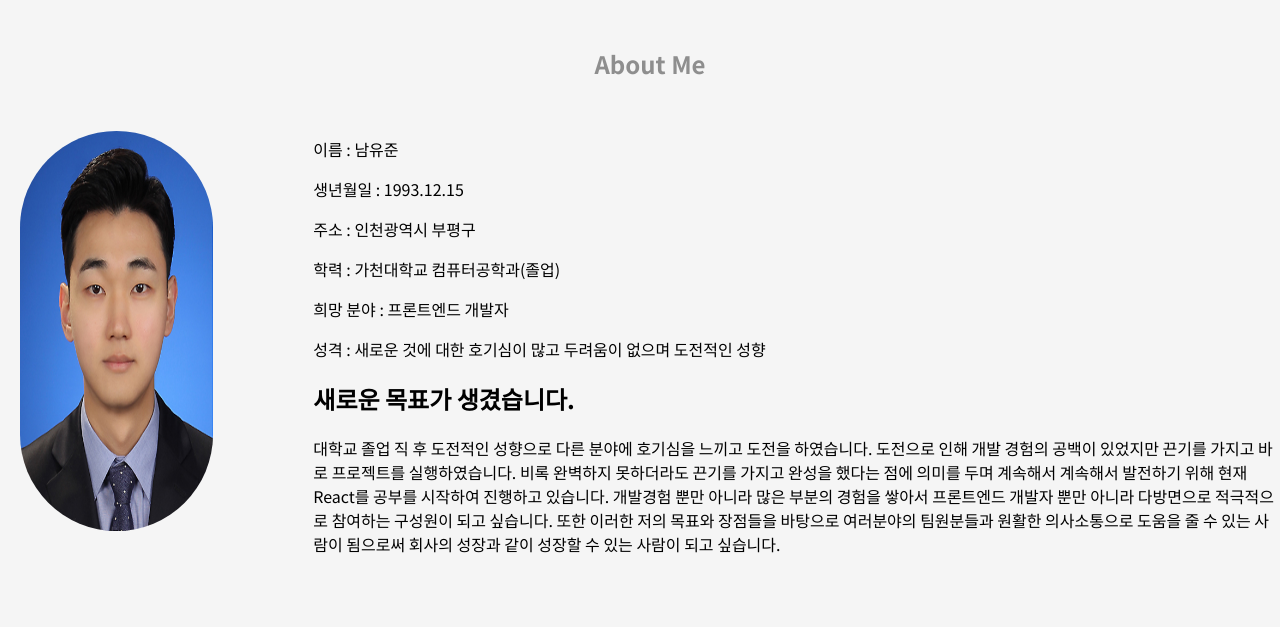
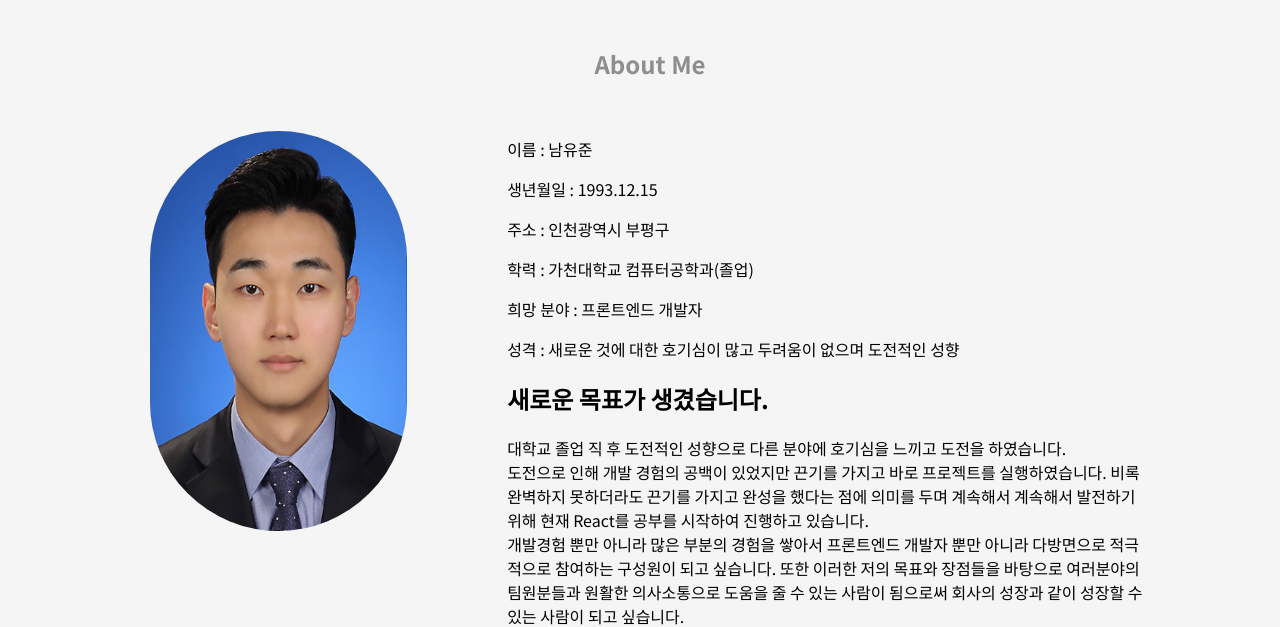
Before and after one commit to YooJunNam/Portfolio, a React (Create React App) app: page / in a window 1280 px wide. Shown: the part 800-1427 px from the top of the page. Built offline with nearby package versions, Linux system fonts and the light colour scheme.

Commit message:
자기소개 페이지 1000px넘어갈때 중앙 정렬

```diff
--- a/src/CSS/about.css
+++ b/src/CSS/about.css
@@ -7,20 +7,29 @@
 }
 
 .myImage {
-  width: 20%;
+  width: 40%;
 }
 
 .aboutMe {
   margin-left: 100px;
   width: 100%;
-  margin-bottom: 60px;
 }
 
 .myProfile {
   display: flex;
-  flex: space-between;
+  padding: 0 0 60px;
 }
 
+.myProfileWrapper {
+  display: flex;
+  justify-content: center;
+}
+
+@media (min-width: 1000px) {
+  .myProfile {
+    width: 1000px;
+  }
+}
 @media (max-width: 1000px) {
   #sectionAbout {
     padding: 0px;
@@ -31,6 +40,7 @@
   .myImage {
     width: 100%;
     text-align: center;
+    padding: 2rem 0;
   }
   .aboutMe {
     text-align: center;
--- a/src/Page/About.js
+++ b/src/Page/About.js
@@ -1,7 +1,6 @@
 import React from "react";
-import styled from "styled-components";
+import "../CSS/about.css";
 import myprofile from "../Img/profile.jpg";
-import "../CSS/about.css";
 
 function About() {
   return (
@@ -15,6 +14,7 @@ function About() {
       >
         About Me
       </h2>
+      <div className="myProfileWrapper">
         <div className="myProfile">
           <div className="myImage">
             <img
@@ -35,21 +35,24 @@ function About() {
             <p>학력 : 가천대학교 컴퓨터공학과(졸업)</p>
             <p>희망 분야 : 프론트엔드 개발자</p>
             <p>
-            성격 : 새로운 것에 대한 호기심이 많고 두려움이 없으며 도전적인 성향
+              성격 : 새로운 것에 대한 호기심이 많고 두려움이 없으며 도전적인
+              성향
             </p>
             <h2>새로운 목표가 생겼습니다.</h2>
             <p>
               대학교 졸업 직 후 도전적인 성향으로 다른 분야에 호기심을 느끼고
-            도전을 하였습니다. 도전으로 인해 개발 경험의 공백이 있었지만 끈기를
-            가지고 바로 프로젝트를 실행하였습니다. 비록 완벽하지 못하더라도{" "}
-            끈기를 가지고 완성을 했다는 점에 의미를 두며 계속해서 계속해서
-            발전하기 위해 현재 React를 공부를 시작하여 진행하고 있습니다.
-            개발경험 뿐만 아니라 많은 부분의 경험을 쌓아서 프론트엔드 개발자
-            뿐만 아니라 다방면으로 적극적으로 참여하는 구성원이 되고 싶습니다.
-            또한 이러한 저의 목표와 장점들을 바탕으로 여러분야의 팀원분들과
-            원활한 의사소통으로 도움을 줄 수 있는 사람이 됨으로써 회사의 성장과
-            같이 성장할 수 있는 사람이 되고 싶습니다.
+              도전을 하였습니다.
+              <br /> 도전으로 인해 개발 경험의 공백이 있었지만 끈기를 가지고
+              바로 프로젝트를 실행하였습니다. 비록 완벽하지 못하더라도 끈기를
+              가지고 완성을 했다는 점에 의미를 두며 계속해서 계속해서 발전하기
+              위해 현재 React를 공부를 시작하여 진행하고 있습니다.
+              <br /> 개발경험 뿐만 아니라 많은 부분의 경험을 쌓아서 프론트엔드
+              개발자 뿐만 아니라 다방면으로 적극적으로 참여하는 구성원이 되고
+              싶습니다. 또한 이러한 저의 목표와 장점들을 바탕으로 여러분야의
+              팀원분들과 원활한 의사소통으로 도움을 줄 수 있는 사람이 됨으로써
+              회사의 성장과 같이 성장할 수 있는 사람이 되고 싶습니다.
             </p>
+          </div>
         </div>
       </div>
     </section>
```
Lines whose indentation alone changed are shown as unchanged.
